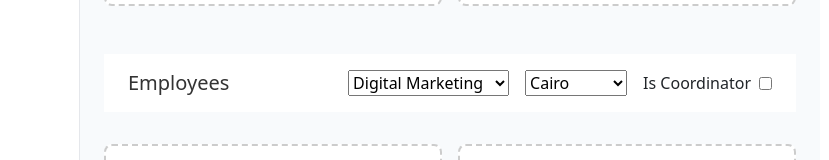
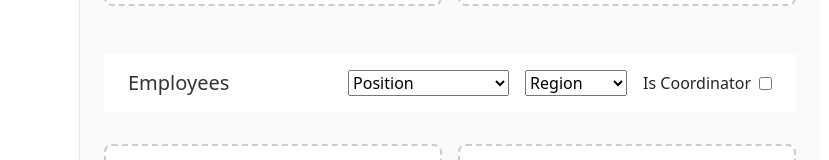
Before and after one commit to ITI-Grad-Team/HR-Management-System, a React (Vite) app in the folder frontend/: page /admin in a window 1280 px wide. Shown: the part 262-422 px from the top of the page, without its empty margins (0-829 px from the left). Built offline with nearby package versions, Linux system fonts and the light colour scheme.

Commit message:
store filters value

```diff
--- a/frontend/src/pages/admin/admin.jsx
+++ b/frontend/src/pages/admin/admin.jsx
@@ -1,3 +1,4 @@
+import { useState } from "react";
 import Sidebar from "../../components/sidebar/sidebar.jsx";
 import HeaderBar from "../../components/headerBar/headerBar.jsx";
 import "./admin.css";
@@ -5,6 +6,14 @@ import { positions } from "../../lib/Positions.js";
 import { regions } from "../../lib/Regions.js";
 
 const Directories = () => {
+  const [positionSelect, setPositionSelect] = useState("");
+  const [regionSelect, setRegionSelect] = useState("");
+  const [isCoordinatorValue, setIsCoordinatorValue] = useState(false);
+
+  console.log("Selected Position:", positionSelect);
+  console.log("Selected Region:", regionSelect);
+  console.log("Selected IsCoordinatorValue:", isCoordinatorValue);
+
   return (
     <div className="directories d-flex">
       <Sidebar />
@@ -33,7 +42,8 @@ const Directories = () => {
 
             <div className="filter-controls">
               <div className="position-select">
-                <select>
+                <select onChange={(e) => setPositionSelect(e.target.value)}>
+                  <option value="">Position</option>
                   {positions.map((position) => (
                     <option key={position.id} value={position.name}>
                       {position.name}
@@ -43,7 +53,8 @@ const Directories = () => {
               </div>
 
               <div className="region-select">
-                <select>
+                <select onChange={(e) => setRegionSelect(e.target.value)}>
+                  <option value="">Region</option>
                   {regions.map((region) => (
                     <option key={region.id} value={region.name}>
                       {region.name}
@@ -54,7 +65,11 @@ const Directories = () => {
 
               <div className="is-coordinator">
                 <label htmlFor="">Is Coordinator</label>
-                <input type="checkbox" />
+                <input
+                  type="checkbox"
+                  checked={isCoordinatorValue}
+                  onChange={() => setIsCoordinatorValue(!isCoordinatorValue)}
+                />
               </div>
             </div>
           </div>
```
